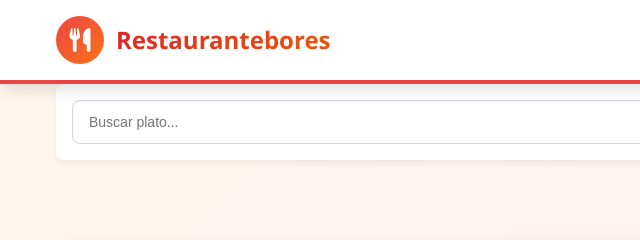
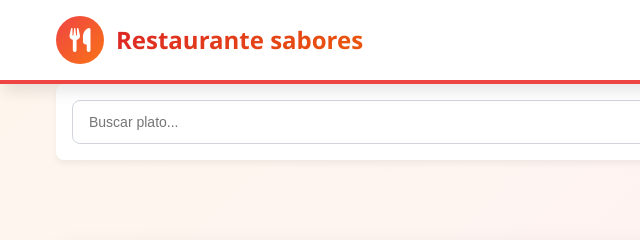
Before and after one commit to Stanleys-David/restaurantesaboresv2, a plain HTML site: page html/menu.html in a window 1280 px wide. Shown: the top 240 px of the page, 0-640 px from the left. Drawn offline with Linux system fonts and the light colour scheme; no server answers.

Commit message:
Analisis Sonar

```diff
--- a/html/menu.html
+++ b/html/menu.html
@@ -17,7 +17,7 @@
                         <div class="logo">
                             <i class="fas fa-utensils"></i>
                         </div>
-                        <h1 class="header-title">Restaurantebores</h1>
+                        <h1 class="header-title">Restaurante sabores</h1>
                     </div>
 
                     <div class="header-right">
```
